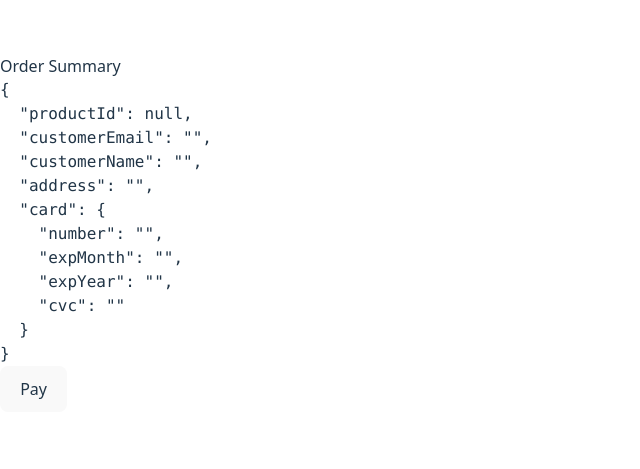
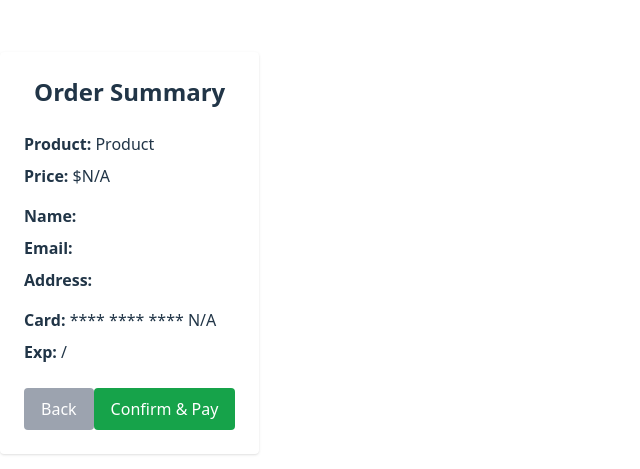
Before and after one commit to santiago-arcilag/fullstack-test-cards, a React (Vite) app in the folder frontend/: page /summary in a window 1280 px wide. Shown: the part 167-636 px from the top of the page, without its empty margins (0-640 px from the left). Built offline with nearby package versions, Linux system fonts and the light colour scheme; no server answers.

Commit message:
feat: improve summary page with clear order details and navigation

```diff
--- a/frontend/src/pages/SummaryPage.tsx
+++ b/frontend/src/pages/SummaryPage.tsx
@@ -7,6 +7,9 @@ export function SummaryPage() {
   const checkout = useSelector((s: RootState) => (s as any).checkout);
   const navigate = useNavigate();
   const [createTx, { isLoading }] = useCreateTransactionMutation();
+
+  // Dummy product info (replace with real product lookup if available in state)
+  const product = checkout.product || { name: 'Product', price: checkout.amount || 0 };
 
   const handlePay = async () => {
     await createTx({
@@ -22,13 +25,44 @@ export function SummaryPage() {
     navigate('/result');
   };
 
+  const handleBack = () => navigate(-1);
+
   return (
-    <div>
-      <h2>Order Summary</h2>
-      <pre>{JSON.stringify(checkout, null, 2)}</pre>
-      <button onClick={handlePay} disabled={isLoading}>
-        {isLoading ? 'Processing...' : 'Pay'}
-      </button>
+    <div className="max-w-md mx-auto mt-10 p-6 bg-white rounded shadow">
+      <h2 className="text-2xl font-bold mb-6 text-center">Order Summary</h2>
+      <div className="mb-4">
+        <div className="mb-2">
+          <span className="font-semibold">Product:</span> {product.name || 'Selected Product'}
+        </div>
+        <div className="mb-2">
+          <span className="font-semibold">Price:</span> ${product.price || checkout.amount || 'N/A'}
+        </div>
+      </div>
+      <div className="mb-4">
+        <div className="mb-2">
+          <span className="font-semibold">Name:</span> {checkout.customerName}
+        </div>
+        <div className="mb-2">
+          <span className="font-semibold">Email:</span> {checkout.customerEmail}
+        </div>
+        <div className="mb-2">
+          <span className="font-semibold">Address:</span> {checkout.address}
+        </div>
+      </div>
+      <div className="mb-6">
+        <div className="mb-2">
+          <span className="font-semibold">Card:</span> **** **** **** {checkout.card?.number?.slice(-4) || 'N/A'}
+        </div>
+        <div className="mb-2">
+          <span className="font-semibold">Exp:</span> {checkout.card?.expMonth}/{checkout.card?.expYear}
+        </div>
+      </div>
+      <div className="flex justify-between">
+        <button onClick={handleBack} className="bg-gray-400 text-white px-4 py-2 rounded">Back</button>
+        <button onClick={handlePay} disabled={isLoading} className="bg-green-600 text-white px-4 py-2 rounded">
+          {isLoading ? 'Processing...' : 'Confirm & Pay'}
+        </button>
+      </div>
     </div>
   );
 }
```
